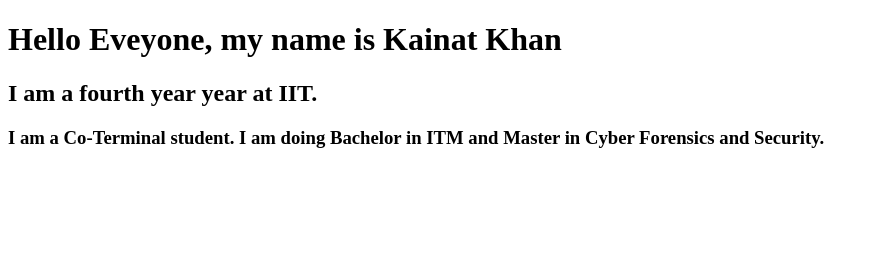
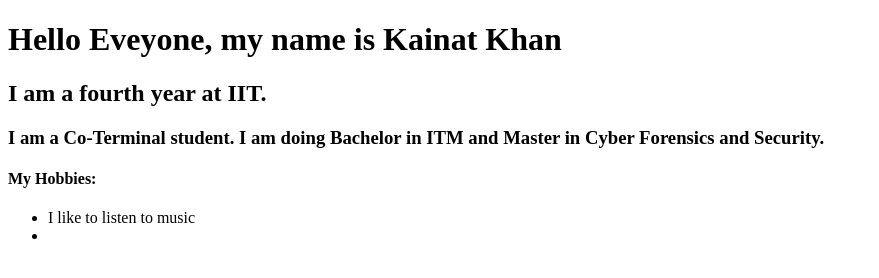
Before and after one commit to kainatkhan14/lab1, a plain HTML site: page index.html in a window 1280 px wide. Shown: the whole page, without its empty margins (0-879 px from the left). Drawn offline with Linux system fonts and the light colour scheme.

Commit message:
Update index.html
Adding my hobbies

```diff
--- a/index.html
+++ b/index.html
@@ -6,7 +6,12 @@
   </head>
   <body>
     <h1>Hello Eveyone, my name is Kainat Khan</h1>
-    <h2>I am a fourth year year at IIT.</h2>
+    <h2>I am a fourth year at IIT.</h2>
     <h3>I am a Co-Terminal student. I am doing Bachelor in ITM and Master in Cyber Forensics and Security.</h3>
+    <h4>My Hobbies:</h4>
+      <ul>
+        <li>I like to listen to music</li>
+        <li></li>
+      </ul>
   </body>
 </html>
```
